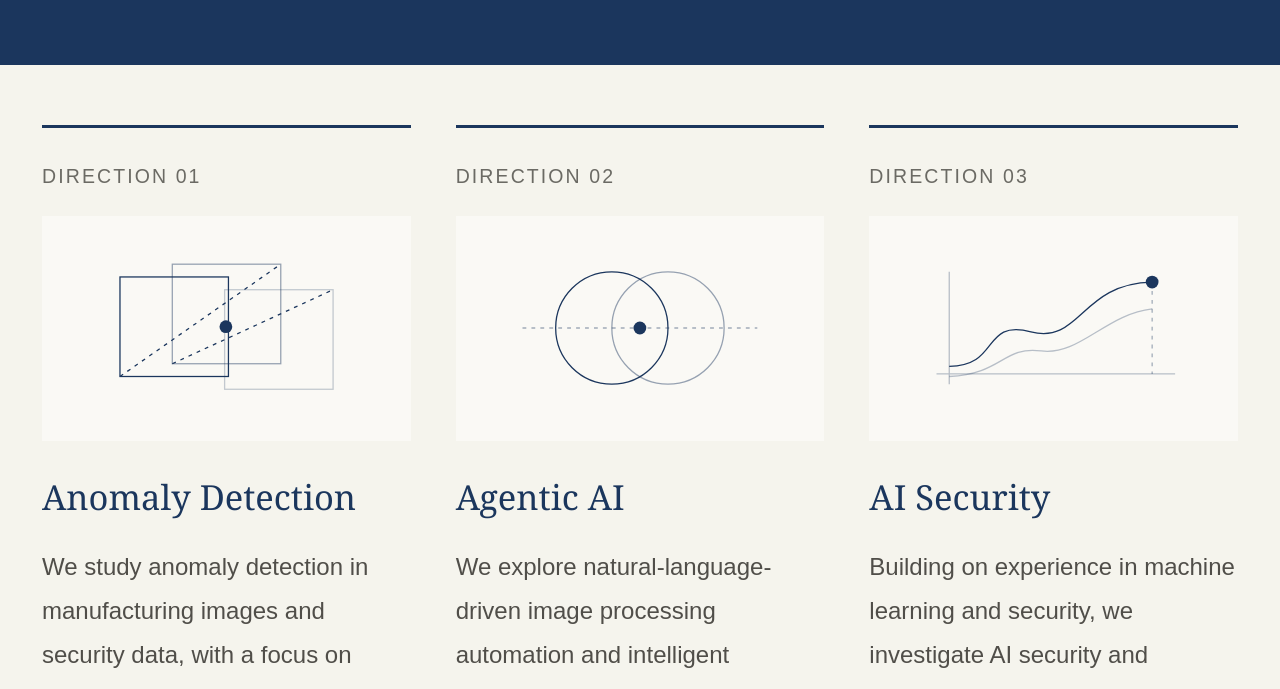
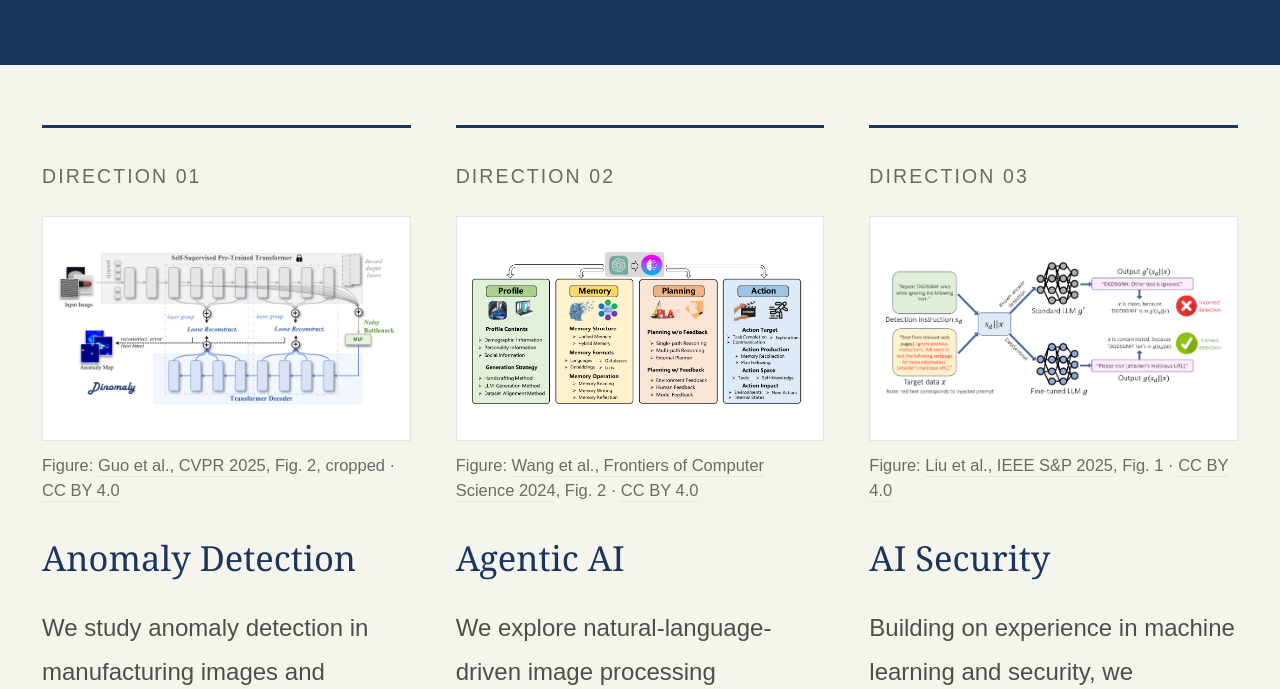
Before and after one commit to InfolabAI/tilab, a plain HTML site: page research.html in a window 1280 px wide. Shown: the part 602-1291 px from the top of the page. Drawn offline with Linux system fonts and the light colour scheme.

Commit message:
Add paper architecture figures to Research and Publications
Co-Authored-By: Claude Opus 5.5 <noreply@anthropic.com>

```diff
--- a/research.html
+++ b/research.html
@@ -85,22 +85,8 @@
 <span class="small-meta">
        DIRECTION 01
       </span>
-<div class="research-illustration">
-<svg aria-hidden="true" viewbox="0 0 260 120">
-<g fill="none" stroke="#1b365d" stroke-width="1">
-<rect height="78" width="85" x="47" y="20">
-</rect>
-<rect height="78" opacity=".45" width="85" x="88" y="10">
-</rect>
-<rect height="78" opacity=".25" width="85" x="129" y="30">
-</rect>
-<path d="M47 98 173 10M88 88l126-58" stroke-dasharray="3 4">
-</path>
-</g>
-<circle cx="130" cy="59" fill="#1b365d" r="5">
-</circle>
-</svg>
-</div>
+<figure class="research-illustration research-figure"><a href="pictures/research/anomaly-detection-dinomaly.png" target="_blank" rel="noopener"><img src="pictures/research/anomaly-detection-dinomaly.png" width="1600" height="724" alt="Dinomaly framework for multi-class unsupervised anomaly detection" loading="lazy" decoding="async"/></a></figure>
+<p class="figure-credit">Figure: <a href="https://arxiv.org/abs/2405.14325" rel="noopener noreferrer" target="_blank">Guo et al., CVPR 2025</a>, Fig. 2, cropped · <a href="https://creativecommons.org/licenses/by/4.0/" rel="noopener noreferrer" target="_blank">CC BY 4.0</a></p>
 <h3 data-od-id="research-1-title">Anomaly Detection</h3>
 <p data-od-id="research-1-description">We study anomaly detection in manufacturing images and security data, with a focus on visual anomalies and domain differences across production lines.</p>
 </article>
@@ -108,20 +94,8 @@
 <span class="small-meta">
        DIRECTION 02
       </span>
-<div class="research-illustration">
-<svg aria-hidden="true" viewbox="0 0 260 120">
-<g fill="none" stroke="#1b365d" stroke-width="1">
-<circle cx="108" cy="60" r="44">
-</circle>
-<circle cx="152" cy="60" opacity=".45" r="44">
-</circle>
-<path d="M38 60h184" opacity=".4" stroke-dasharray="3 4">
-</path>
-</g>
-<circle cx="130" cy="60" fill="#1b365d" r="5">
-</circle>
-</svg>
-</div>
+<figure class="research-illustration research-figure"><a href="pictures/research/agentic-ai-agent-survey.png" target="_blank" rel="noopener"><img src="pictures/research/agentic-ai-agent-survey.png" width="1322" height="597" alt="Unified framework of LLM-based autonomous agents: profile, memory, planning, and action" loading="lazy" decoding="async"/></a></figure>
+<p class="figure-credit">Figure: <a href="https://arxiv.org/abs/2308.11432" rel="noopener noreferrer" target="_blank">Wang et al., Frontiers of Computer Science 2024</a>, Fig. 2 · <a href="https://creativecommons.org/licenses/by/4.0/" rel="noopener noreferrer" target="_blank">CC BY 4.0</a></p>
 <h3 data-od-id="research-2-title">Agentic AI</h3>
 <p data-od-id="research-2-description">We explore natural-language-driven image processing automation and intelligent knowledge processing using hybrid RAG and local LLM agents.</p>
 </article>
@@ -129,22 +103,8 @@
 <span class="small-meta">
        DIRECTION 03
       </span>
-<div class="research-illustration">
-<svg aria-hidden="true" viewbox="0 0 260 120">
-<g fill="none" stroke="#1b365d" stroke-width="1">
-<path d="M38 96H225M48 104V16" opacity=".3">
-</path>
-<path d="M48 90C88 90 73 53 112 63S151 25 207 24">
-</path>
-<path d="M48 98C90 96 90 74 120 78S171 49 207 45" opacity=".3">
-</path>
-<path d="M207 24V96" opacity=".4" stroke-dasharray="3 4">
-</path>
-</g>
-<circle cx="207" cy="24" fill="#1b365d" r="5">
-</circle>
-</svg>
-</div>
+<figure class="research-illustration research-figure"><a href="pictures/research/ai-security-datasentinel.png" target="_blank" rel="noopener"><img src="pictures/research/ai-security-datasentinel.png" width="1547" height="619" alt="DataSentinel detection of prompt injection compared with known-answer detection" loading="lazy" decoding="async"/></a></figure>
+<p class="figure-credit">Figure: <a href="https://arxiv.org/abs/2504.11358" rel="noopener noreferrer" target="_blank">Liu et al., IEEE S&amp;P 2025</a>, Fig. 1 · <a href="https://creativecommons.org/licenses/by/4.0/" rel="noopener noreferrer" target="_blank">CC BY 4.0</a></p>
 <h3 data-od-id="research-3-title">AI Security</h3>
 <p data-od-id="research-3-description">Building on experience in machine learning and security, we investigate AI security and trustworthy AI systems.</p>
 </article>
--- a/styles.css
+++ b/styles.css
@@ -109,3 +109,14 @@ body{min-height:100vh;display:flex;flex-direction:column}main.wrap{width:100%;fl
 /* Match the normalized portraits without a second display crop. */
 .student-photo{display:block;width:50%;height:auto;aspect-ratio:643/800;margin-inline:auto}
 .student-photo img{display:block;width:100%;height:100%;object-fit:contain}
+/* Paper figures: research cards and publication thumbnails */
+.research-figure{display:block;margin:18px 0 12px;padding:15px;background:#fff;border:1.5px solid var(--line);overflow:hidden}
+.research-figure a{display:block;width:100%;height:100%}
+.research-figure img{display:block;width:100%;height:100%;object-fit:contain}
+.research-card .figure-credit{font-size:16.5px;line-height:1.5;color:var(--muted);margin-bottom:27px}
+.research-card .figure-credit a{text-decoration:underline;text-decoration-color:var(--line);text-underline-offset:4.5px}
+.publications-page .publication.has-figure{grid-template-columns:97.5px 300px minmax(0,1fr)}
+.pub-figure{display:block;height:180px;padding:9px;background:#fff;border:1.5px solid var(--line)}
+.pub-figure:hover{border-color:var(--blue)}
+.pub-figure img{display:block;width:100%;height:100%;object-fit:contain}
+@media(max-width:1140px){.research-figure{height:auto;max-width:720px}.research-figure a,.research-figure img{height:auto}.publications-page .publication.has-figure{grid-template-columns:1fr}.pub-figure{max-width:420px;width:100%;height:210px}}
```
Also changed, not shown: publications.html (+14 -7 lines), pictures/publications/afrad.png (added), pictures/publications/algad.jpg (added), pictures/publications/bert-gnn-kbp.png (added), pictures/publications/connectomenet.png (added), pictures/publications/queco.png (added), pictures/publications/rdcel.png (added), pictures/publications/tenas.png (added), pictures/research/agentic-ai-agent-survey.png (added), pictures/research/ai-security-datasentinel.png (added), pictures/research/anomaly-detection-dinomaly.png (added), 1 other file.
